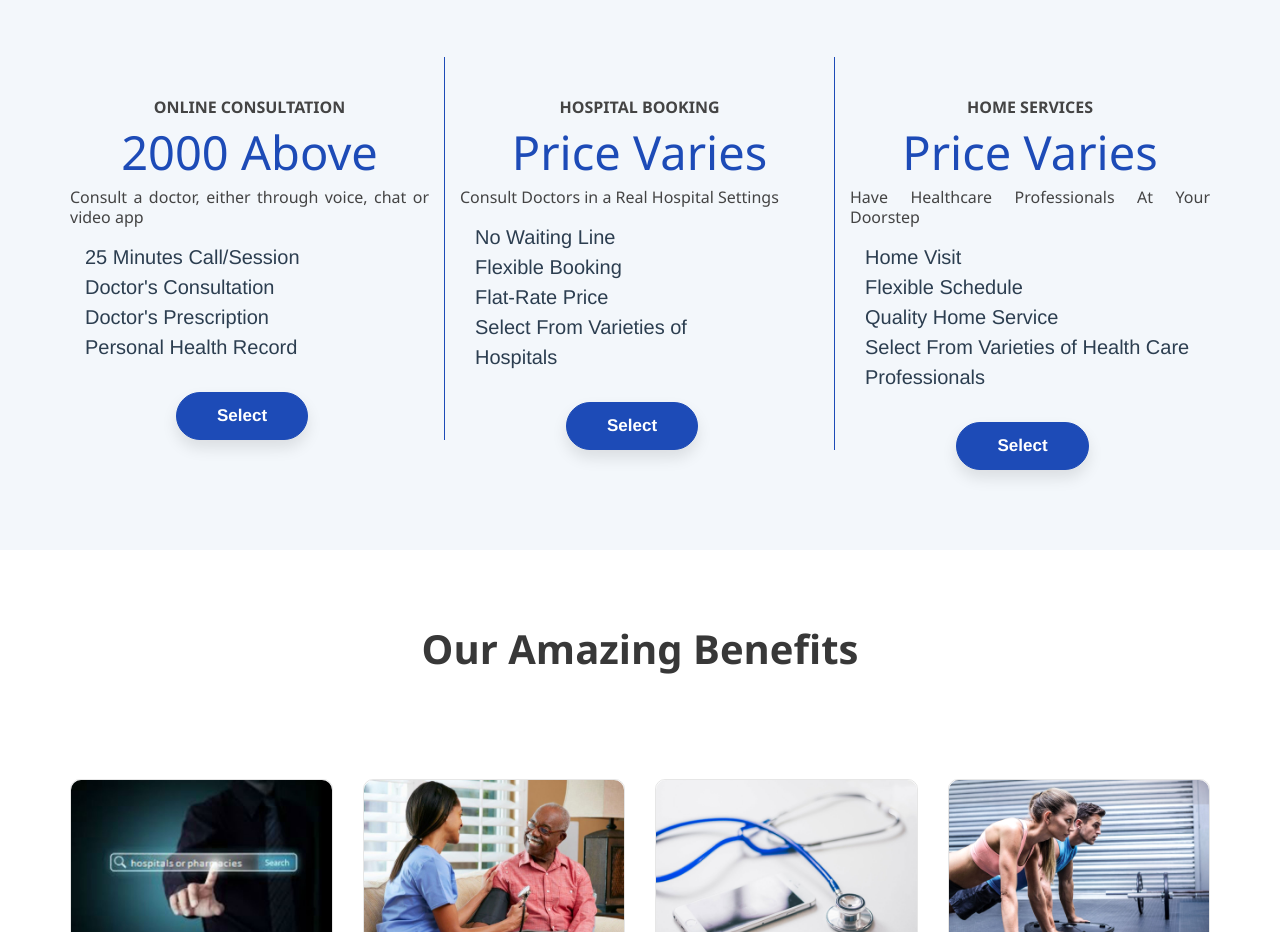
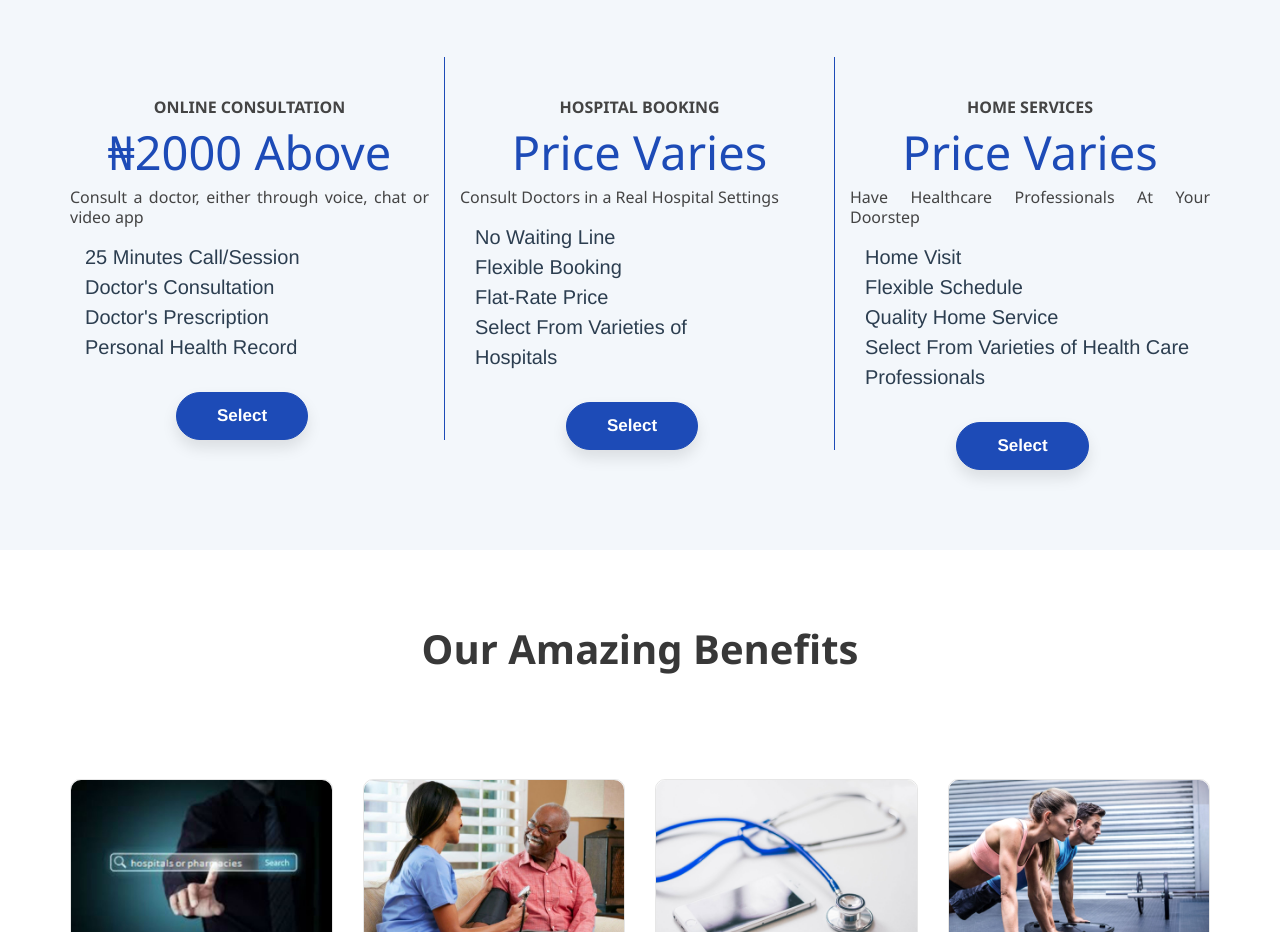
Before and after one commit to dollarman2/medflit-vue-app, a Vue app: page / in a window 1280 px wide. Shown: the part 2660-3592 px from the top of the page. Built offline with nearby package versions, Linux system fonts and the light colour scheme; some icons are missing.

Commit message:
first push

```diff
--- a/server.js
+++ b/server.js
@@ -6,3 +6,4 @@ app.use(serveStatic(__dirname + "/dist"));
 var port = process.env.PORT || 5000;
 app.listen(port);
 console.log('server started ' + port);
+// 350012145214111
--- a/src/components/Index.vue
+++ b/src/components/Index.vue
@@ -148,7 +148,7 @@
               <div class="services-details">
                 <div class="text-center">
                   <h6 class="text-center"><strong>ONLINE CONSULTATION</strong></h6>
-                  <h2>2000 Above</h2>
+                  <h2>₦2000 Above</h2>
                   <h6>Consult a doctor, either through
                   voice, chat or video app</h6>
                 </div>
```
